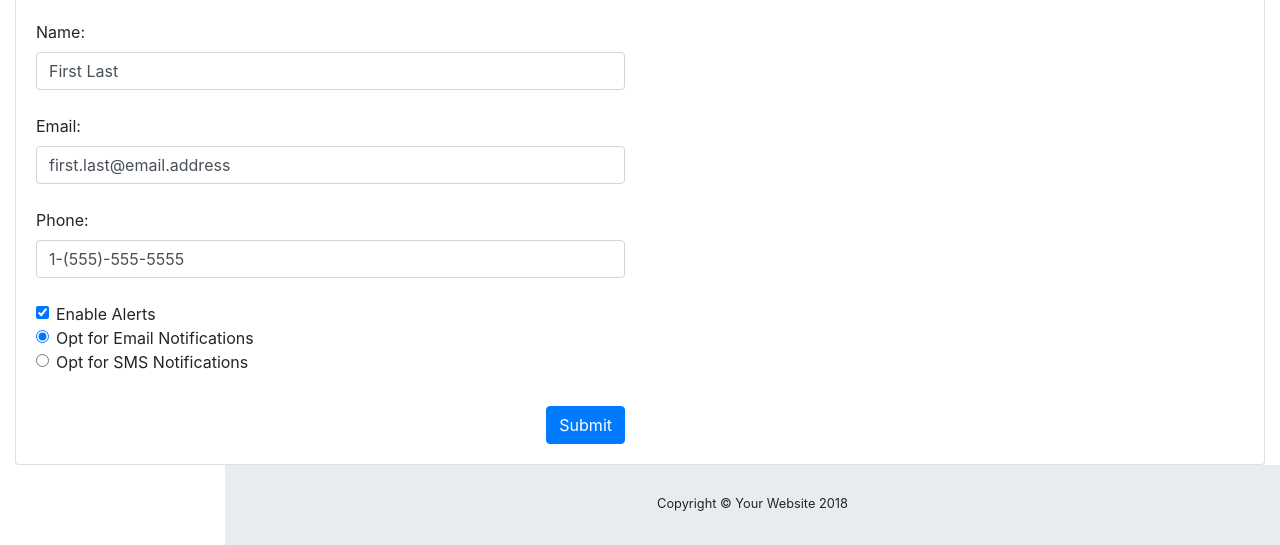
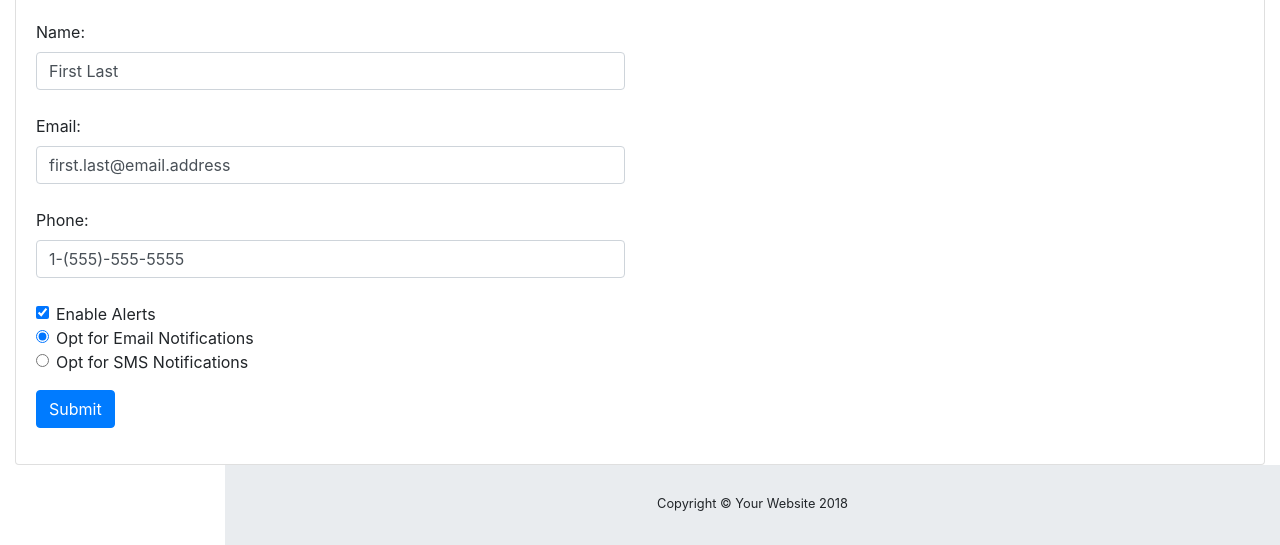
Before and after one commit to jake-crawford-nic/nic-dhr-demo, a website with bundled scripts: page my-profile.html in a window 1280 px wide. Shown: the part 260-805 px from the top of the page. Built offline with nearby package versions, Linux system fonts and the light colour scheme.

Commit message:
changing button class

```diff
--- a/my-profile.html
+++ b/my-profile.html
@@ -109,7 +109,7 @@
                                     </label>
                                 </div>
                             </fieldset>
-                            <div class="form-group"><button class="btn btn-primary float-right mt-3" id="submit">Submit</button></div>
+                            <div class="form-group"><button class="btn btn-primary" id="submit">Submit</button></div>
                         </div>
                     </div>
                 </div>
```
